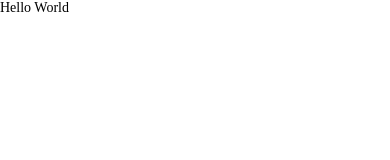
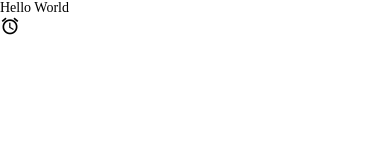
Before and after one commit to codijr/Mombaca-Limpa, a React Native app: screen / in a window 390 px wide. Shown: the top 160 px of the page. Built offline with nearby package versions, Linux system fonts and the light colour scheme.

Commit message:
feature/add ios vector icons

```diff
--- a/App.tsx
+++ b/App.tsx
@@ -1,8 +1,11 @@
 import React, { useEffect } from "react";
 import { Text, View } from "react-native";
 import SplashScreen from "react-native-splash-screen";
+import Icon from "react-native-vector-icons/MaterialIcons";
 
 export default function App() {
+  Icon.loadFont();
+
   useEffect(() => {
     SplashScreen.hide();
   });
@@ -10,6 +13,7 @@ export default function App() {
   return (
     <View>
       <Text style={{ fontFamily: "LeagueSpartan-Bold" }}>Hello World</Text>
+      <Icon name="alarm" size={20} color="#000000" />
     </View>
   );
 }
--- a/package.json
+++ b/package.json
@@ -17,7 +17,8 @@
     "react-native": "0.70.6",
     "react-native-safe-area-context": "^4.4.1",
     "react-native-screens": "^3.18.2",
-    "react-native-splash-screen": "^3.3.0"
+    "react-native-splash-screen": "^3.3.0",
+    "react-native-vector-icons": "^9.2.0"
   },
   "devDependencies": {
     "@babel/core": "^7.12.9",
@@ -27,6 +28,7 @@
     "@types/jest": "^26.0.23",
     "@types/react": "^18.0.21",
     "@types/react-native": "^0.70.6",
+    "@types/react-native-vector-icons": "^6.4.12",
     "@types/react-test-renderer": "^18.0.0",
     "@typescript-eslint/eslint-plugin": "^5.44.0",
     "@typescript-eslint/parser": "^5.44.0",
```
Also changed, not shown: 5 other files (tests, documents, lock files or other folders).
